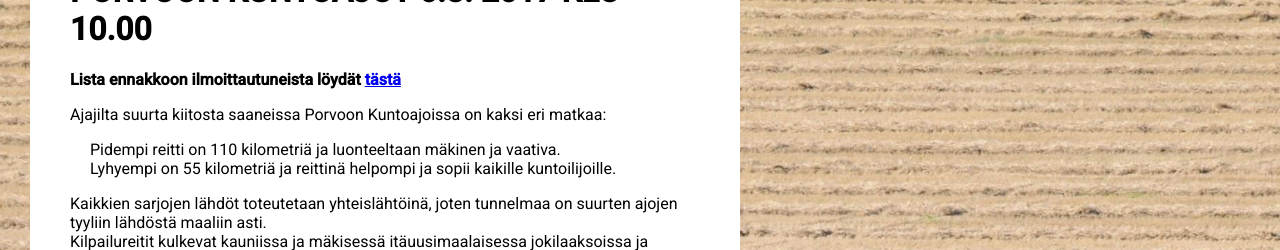
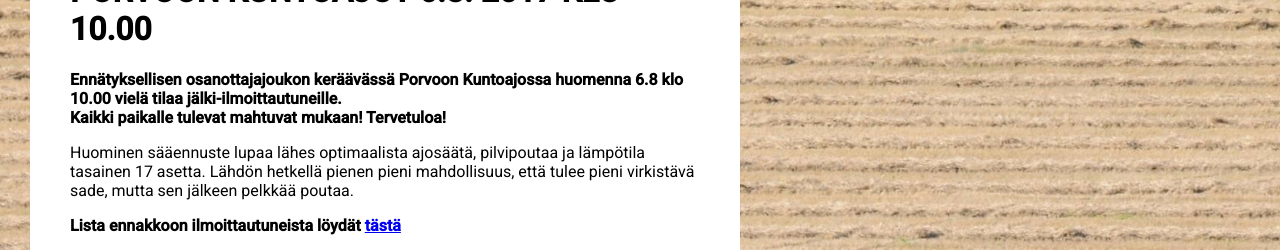
Before and after one commit to Mathannus/porvoonkuntoajot, a React (Create React App) app: page / in a window 1280 px wide. Shown: the part 412-662 px from the top of the page. Built offline with nearby package versions, Linux system fonts and the light colour scheme; what react-tap-event-plugin would draw is missing.

Commit message:
updated start list and added text to main page

```diff
--- a/src/LahtoLista.js
+++ b/src/LahtoLista.js
@@ -22,7 +22,6 @@
           <tr className="aa"><td >2</td><td >10.00   </td><td ></td><td >Pohjantähti Pyry</td><td >Akilles</td></tr>
           <tr className="aa"><td >3</td><td >10.00   </td><td ></td><td >Ropponen Eetu</td><td >Akilles</td></tr>
           <tr className="aa"><td >4</td><td >10.00   </td><td ></td><td >Mielikäinen Otto</td><td >Akilles</td></tr>
-          <tr className="aa"><td >5</td><td >10.00   </td><td ></td><td >Pohjantähti Pyry</td><td >Akilles</td></tr>
           <tr className="aa"><td >6</td><td >10.00   </td><td ></td><td >Vainio Roope</td><td >Akilles</td></tr>
           <tr className="aa"><td >7</td><td >10.00   </td><td ></td><td >Vainio Veeti</td><td >Akilles</td></tr>
           <tr className="aa"><td >8</td><td >10.00   </td><td ></td><td >Öhman Samuli</td><td >Akilles</td></tr>
@@ -211,7 +210,7 @@
           <tr className="aa"><td >178</td><td >10.10   </td><td ></td><td >Toppari Matti</td><td ></td></tr>
           <tr className="aa"><td >179</td><td >10.10   </td><td ></td><td >Toppari Oskari</td><td ></td></tr>
           <tr className="aa"><td >180</td><td >10.10   </td><td ></td><td >Heiskanen Risto</td><td ></td></tr>
-          <tr className="aa"><td >181</td><td >10.10   </td><td ></td><td >Räsänen Juha</td><td ></td></tr>
+          <tr className="aa"><td >181</td><td >10.10   </td><td ></td><td >Räsänen Juha</td><td >Akilles</td></tr>
           <tr className="aa"><td >182</td><td >10.10   </td><td ></td><td >Leppäaho Mika</td><td >Velo Saimaa</td></tr>
           <tr className="aa"><td >183</td><td >10.10   </td><td ></td><td >Grönholm Jens</td><td ></td></tr>
           <tr className="aa"><td >184</td><td >10.10   </td><td ></td><td >Hakkarainen Mikko</td><td >Team Wheelsuckers</td></tr>
@@ -244,7 +243,7 @@
       <tr className="aa"><td >199</td><td >10.10   </td><td ></td><td >Luoma Eija</td><td >Akilles RA</td></tr>
       <tr className="aa"><td >200</td><td >10.10   </td><td ></td><td >Kiiveri Emmi</td><td ></td></tr>
       <tr className="aa"><td >201</td><td >10.10   </td><td ></td><td >Kesäniemi Outi</td><td ></td></tr>
-      <tr className="aa"><td >202</td><td >10.10   </td><td ></td><td >Aho Kati</td><td ></td></tr>
+      <tr className="aa"><td >202</td><td >10.10   </td><td ></td><td >Aho Kirsi</td><td >Akilles</td></tr>
       <tr className="aa"><td >203</td><td >10.10   </td><td ></td><td >Antell Tarja</td><td ></td></tr>
       <tr className="aa"><td >204</td><td >10.10   </td><td ></td><td >Pesonen Elina</td><td ></td></tr>
       <tr className="aa"><td >205</td><td >10.10   </td><td ></td><td >Luoto Suvi</td><td ></td></tr>
--- a/src/MainPage.js
+++ b/src/MainPage.js
@@ -11,6 +11,13 @@
         <div className="filler-div">&nbsp;</div>
         <div className="contentBox">
           <h1>PORVOON KUNTOAJOT 6.8. 2017 KLO 10.00</h1>
+
+          <p style={{fontWeight: "bold"}}>
+          Ennätyksellisen osanottajajoukon keräävässä Porvoon Kuntoajossa huomenna 6.8 klo 10.00 vielä tilaa jälki-ilmoittautuneille.<br/>Kaikki paikalle tulevat mahtuvat mukaan! Tervetuloa!
+          </p>
+          <p>
+          Huominen sääennuste lupaa lähes optimaalista ajosäätä, pilvipoutaa ja lämpötila tasainen 17 asetta. Lähdön hetkellä pienen pieni mahdollisuus, että tulee pieni virkistävä sade, mutta sen jälkeen pelkkää poutaa.
+          </p>
 
           <p style={{fontWeight: "bold"}}>Lista ennakkoon ilmoittautuneista löydät <Link to="/lahtolista">tästä</Link></p>
           Ajajilta suurta kiitosta saaneissa Porvoon Kuntoajoissa on kaksi eri matkaa:
```
